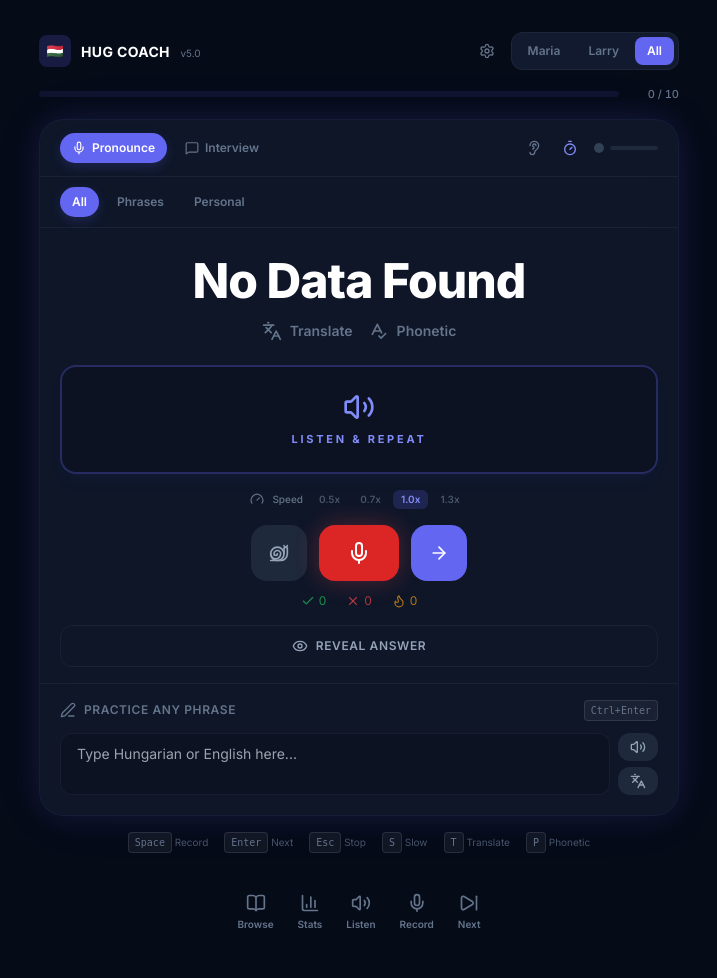
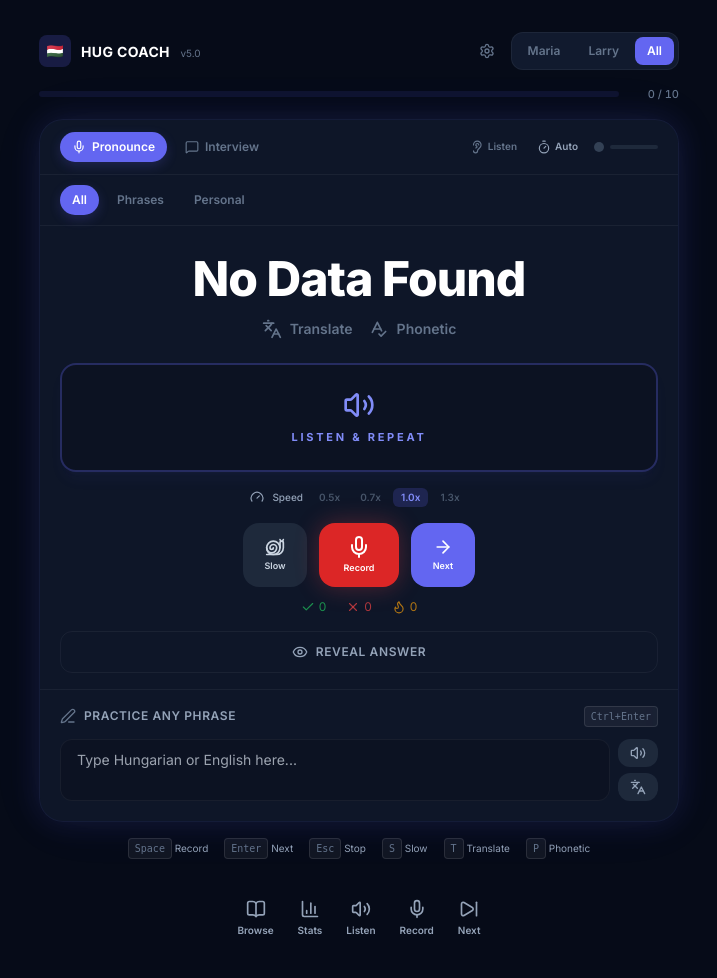
Before and after one commit to lgbernstein/hug, a PHP site: page /index.php in a window 1280 px wide. Shown: the whole page, without its empty margins (281-998 px from the left). Before the commit the page ends 928 px from the top, so only its background shows below. Run offline with PHP 8.4, Linux system fonts and the light colour scheme; data that the repository does not hold is empty; some libraries are stand-ins or nearby versions.

Commit message:
UI: brighten dark elements, add labels to icon-only buttons
- Top-right icons now have text labels (Listen, Auto)
- Main action buttons have labels (Slow, Record, Next)
- Brightened all slate-500/600 elements to slate-400/300
- Bottom nav, keyboard shortcuts, speed controls all more visible

Co-Authored-By: Claude Opus 4.6 <noreply@anthropic.com>

```diff
--- a/index.php
+++ b/index.php
@@ -271,13 +271,13 @@ body { background: #060b18; color: #e2e8f0; overflow-x: hidden; }
                 </button>
             </div>
             <div class="flex items-center gap-1">
-                <button id="listenModeBtn" onclick="toggleListenMode()" title="Listen mode"
-                    class="p-2 rounded-lg text-slate-500 hover:text-white hover:bg-white/5 transition-all">
-                    <i data-lucide="ear" class="w-4 h-4"></i>
+                <button id="listenModeBtn" onclick="toggleListenMode()" title="Listen mode — hides text until you click"
+                    class="inline-flex items-center gap-1 px-2 py-1.5 rounded-lg text-slate-400 hover:text-white hover:bg-white/5 transition-all text-[10px] font-semibold">
+                    <i data-lucide="ear" class="w-3.5 h-3.5"></i> Listen
                 </button>
-                <button id="autoAdvanceBtn" onclick="toggleAutoAdvance()" title="Auto-advance on pass"
-                    class="p-2 rounded-lg text-slate-500 hover:text-white hover:bg-white/5 transition-all">
-                    <i data-lucide="timer" class="w-4 h-4"></i>
+                <button id="autoAdvanceBtn" onclick="toggleAutoAdvance()" title="Auto-advance to next question on pass"
+                    class="inline-flex items-center gap-1 px-2 py-1.5 rounded-lg text-slate-400 hover:text-white hover:bg-white/5 transition-all text-[10px] font-semibold">
+                    <i data-lucide="timer" class="w-3.5 h-3.5"></i> Auto
                 </button>
                 <div class="flex items-center gap-1.5 ml-1">
                     <div id="readyIndicator" class="status-dot dot-off"></div>
@@ -298,11 +298,11 @@ body { background: #060b18; color: #e2e8f0; overflow-x: hidden; }
         <div class="px-5 pt-6 pb-4 text-center">
             <h1 id="questionText" class="question-text text-white mb-3"><?php echo htmlspecialchars($targetQ); ?></h1>
             <div class="flex justify-center gap-4 mb-2">
-                <button id="translateBtn" onclick="toggleTranslation()" class="inline-flex items-center gap-2 text-slate-500 hover:text-blue-400 transition-colors">
+                <button id="translateBtn" onclick="toggleTranslation()" class="inline-flex items-center gap-2 text-slate-400 hover:text-blue-400 transition-colors">
                     <i data-lucide="languages" class="w-5 h-5"></i>
                     <span class="text-sm font-semibold">Translate</span>
                 </button>
-                <button id="phoneticBtn" onclick="togglePhonetic()" class="inline-flex items-center gap-2 text-slate-500 hover:text-amber-400 transition-colors">
+                <button id="phoneticBtn" onclick="togglePhonetic()" class="inline-flex items-center gap-2 text-slate-400 hover:text-amber-400 transition-colors">
                     <i data-lucide="spell-check" class="w-5 h-5"></i>
                     <span class="text-sm font-semibold">Phonetic</span>
                 </button>
@@ -322,8 +322,8 @@ body { background: #060b18; color: #e2e8f0; overflow-x: hidden; }
 
         <!-- Speed Control -->
         <div class="flex items-center justify-center gap-2 px-5 pb-4">
-            <i data-lucide="gauge" class="w-3.5 h-3.5 text-slate-500"></i>
-            <span class="text-[10px] text-slate-500 font-medium">Speed</span>
+            <i data-lucide="gauge" class="w-3.5 h-3.5 text-slate-400"></i>
+            <span class="text-[10px] text-slate-400 font-medium">Speed</span>
             <div class="flex gap-1">
                 <button onclick="setSpeed(0.5)" class="speed-btn text-[10px] px-2 py-0.5 rounded-md font-semibold transition-all" data-speed="0.5">0.5x</button>
                 <button onclick="setSpeed(0.7)" class="speed-btn text-[10px] px-2 py-0.5 rounded-md font-semibold transition-all" data-speed="0.7">0.7x</button>
@@ -345,14 +345,17 @@ body { background: #060b18; color: #e2e8f0; overflow-x: hidden; }
         <!-- Control Bar -->
         <div class="px-5 pb-4">
             <div class="flex items-center justify-center gap-3">
-                <button onclick="speak(0.5)" title="Slow playback" class="ctrl-btn w-14 h-14 bg-surface-300 hover:bg-surface-400 text-slate-400 hover:text-white">
+                <button onclick="speak(0.5)" title="Slow playback" class="ctrl-btn flex flex-col items-center justify-center gap-0.5 w-16 h-16 bg-surface-300 hover:bg-surface-400 text-slate-300 hover:text-white">
                     <i data-lucide="snail" class="w-5 h-5"></i>
+                    <span class="text-[9px] font-semibold">Slow</span>
                 </button>
-                <button id="recordBtn" onclick="toggleMic()" title="Record [Space]" class="ctrl-btn w-20 h-14 bg-red-600 hover:bg-red-500 text-white glow-red">
+                <button id="recordBtn" onclick="toggleMic()" title="Record [Space]" class="ctrl-btn flex flex-col items-center justify-center gap-0.5 w-20 h-16 bg-red-600 hover:bg-red-500 text-white glow-red">
                     <i id="recordIcon" data-lucide="mic" class="w-6 h-6"></i>
+                    <span class="text-[9px] font-semibold">Record</span>
                 </button>
-                <button onclick="nextQuestion()" title="Next [Enter]" class="ctrl-btn w-14 h-14 bg-accent hover:bg-accent-dark text-white">
+                <button onclick="nextQuestion()" title="Next [Enter]" class="ctrl-btn flex flex-col items-center justify-center gap-0.5 w-16 h-16 bg-accent hover:bg-accent-dark text-white">
                     <i data-lucide="arrow-right" class="w-5 h-5"></i>
+                    <span class="text-[9px] font-semibold">Next</span>
                 </button>
             </div>
             <div class="flex items-center justify-center gap-5 mt-3 text-xs">
@@ -388,7 +391,7 @@ body { background: #060b18; color: #e2e8f0; overflow-x: hidden; }
         <div class="px-5 pb-5 border-t border-white/5 pt-4">
             <div class="flex items-center gap-2 mb-3">
                 <i data-lucide="pen-line" class="w-4 h-4 text-slate-500"></i>
-                <span class="text-xs font-semibold text-slate-500 uppercase tracking-wider">Practice Any Phrase</span>
+                <span class="text-xs font-semibold text-slate-400 uppercase tracking-wider">Practice Any Phrase</span>
                 <span class="kbd ml-auto hidden md:inline-flex">Ctrl+Enter</span>
             </div>
             <div class="flex gap-2">
@@ -409,7 +412,7 @@ body { background: #060b18; color: #e2e8f0; overflow-x: hidden; }
     </main>
 
     <!-- Keyboard Shortcuts (desktop) -->
-    <div class="hidden md:flex items-center justify-center gap-4 text-[10px] text-slate-600 mt-2">
+    <div class="hidden md:flex items-center justify-center gap-4 text-[10px] text-slate-400 mt-2">
         <span><span class="kbd">Space</span> Record</span>
         <span><span class="kbd">Enter</span> Next</span>
         <span><span class="kbd">Esc</span> Stop</span>
@@ -421,23 +424,23 @@ body { background: #060b18; color: #e2e8f0; overflow-x: hidden; }
 
 <!-- BOTTOM QUICK BAR -->
 <nav class="quick-bar">
-    <button onclick="openBrowse()" class="flex flex-col items-center gap-1 p-2 text-slate-500 hover:text-accent-light transition-all">
+    <button onclick="openBrowse()" class="flex flex-col items-center gap-1 p-2 text-slate-400 hover:text-accent-light transition-all">
         <i data-lucide="book-open" class="w-5 h-5"></i>
         <span class="text-[10px] font-semibold">Browse</span>
     </button>
-    <button onclick="openStats()" class="flex flex-col items-center gap-1 p-2 text-slate-500 hover:text-accent-light transition-all">
+    <button onclick="openStats()" class="flex flex-col items-center gap-1 p-2 text-slate-400 hover:text-accent-light transition-all">
         <i data-lucide="bar-chart-3" class="w-5 h-5"></i>
         <span class="text-[10px] font-semibold">Stats</span>
     </button>
-    <button onclick="speak(currentSpeed)" class="flex flex-col items-center gap-1 p-2 text-slate-500 hover:text-accent-light transition-all">
+    <button onclick="speak(currentSpeed)" class="flex flex-col items-center gap-1 p-2 text-slate-400 hover:text-accent-light transition-all">
         <i data-lucide="volume-2" class="w-5 h-5"></i>
         <span class="text-[10px] font-semibold">Listen</span>
     </button>
-    <button onclick="toggleMic()" class="flex flex-col items-center gap-1 p-2 text-slate-500 hover:text-red-400 transition-all">
+    <button onclick="toggleMic()" class="flex flex-col items-center gap-1 p-2 text-slate-400 hover:text-red-400 transition-all">
         <i data-lucide="mic" class="w-5 h-5"></i>
         <span class="text-[10px] font-semibold">Record</span>
     </button>
-    <button onclick="nextQuestion()" class="flex flex-col items-center gap-1 p-2 text-slate-500 hover:text-accent-light transition-all">
+    <button onclick="nextQuestion()" class="flex flex-col items-center gap-1 p-2 text-slate-400 hover:text-accent-light transition-all">
         <i data-lucide="skip-forward" class="w-5 h-5"></i>
         <span class="text-[10px] font-semibold">Next</span>
     </button>
```
